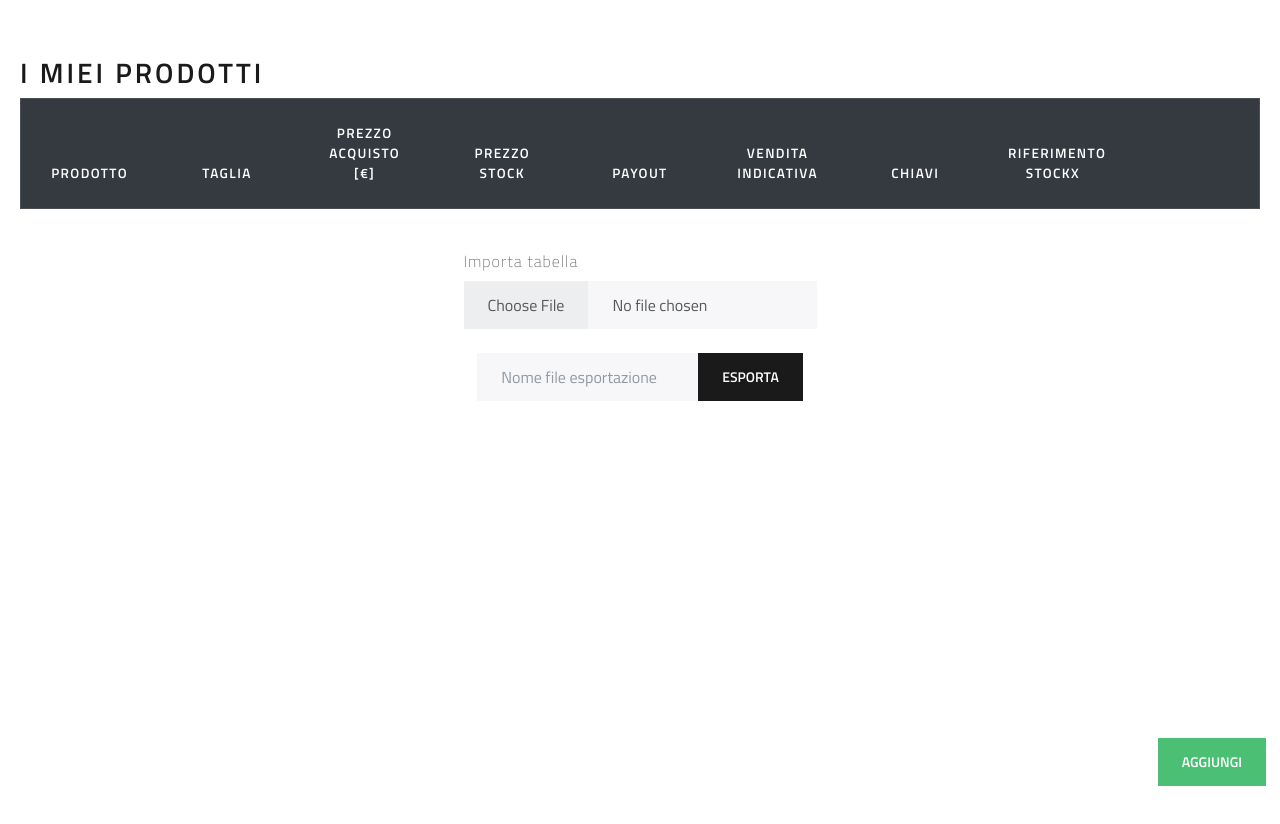
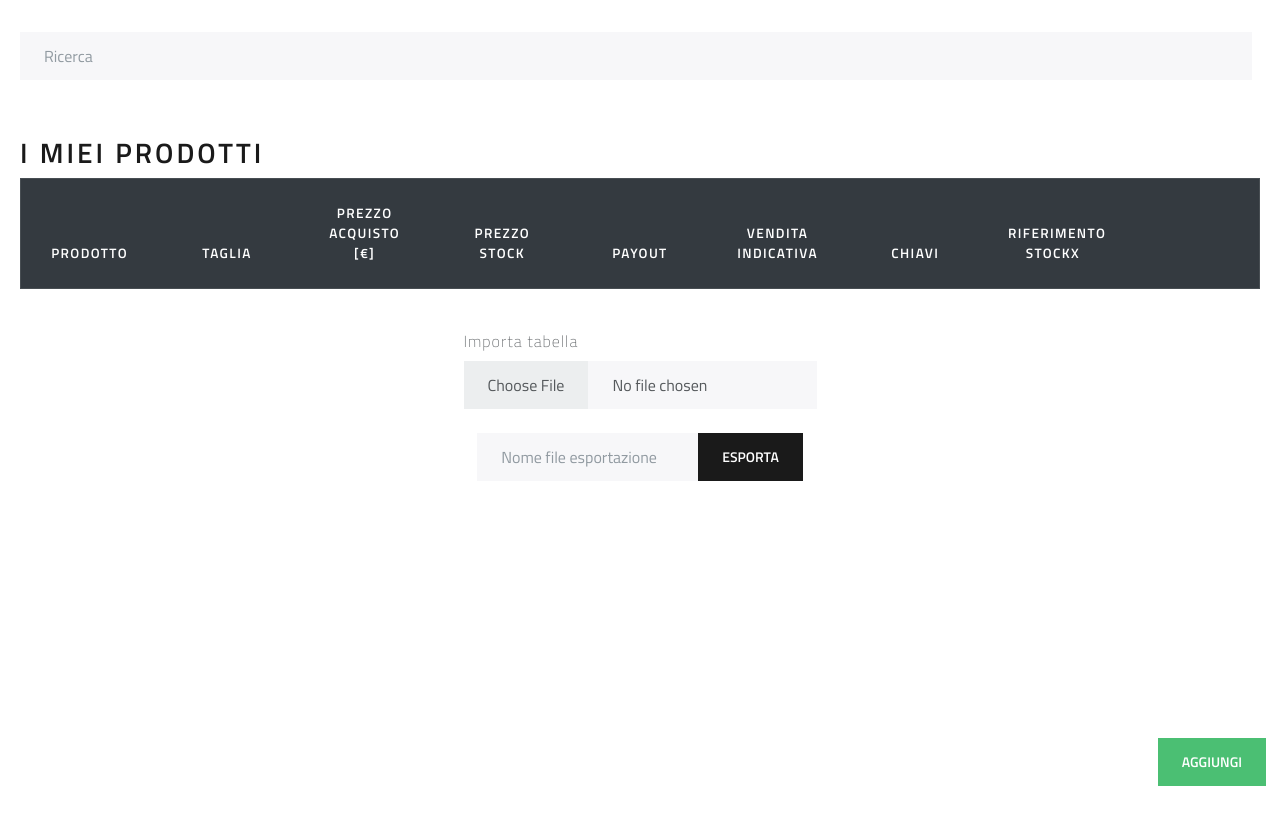
Before and after one commit to mauro-milella/stockx-utility, a website: page public/pages/index.html in a window 1280 px wide. Before the commit the page ends 800 px from the top, so only its background shows below. Drawn offline with nearby package versions, Linux system fonts and the light colour scheme.

Commit message:
Search bar and filtering function

```diff
--- a/public/pages/index.html
+++ b/public/pages/index.html
@@ -19,7 +19,12 @@
 <body>
 
     <!-- Main Wrapper -->
-    <div class="_container">
+    <div class="_container" style="padding-top: 2em;">
+        <!-- Search bar -->
+        <div class="d-flex">
+            <input class="form-control me-sm-2" type="text" placeholder="Ricerca" oninput="research(this)">
+        </div>
+
         <!-- Main Table -->
         <h2 style="margin-top: 2em;">I miei prodotti</h2>
         <table class="table" id="main-table" style="color: black; font-weight: bold;">
@@ -51,12 +56,10 @@
     <div class="add-item-form ">
         <div id="add-item-content-form" style="Overflow-y:scroll;">
             <h2 class="header">Nuovo item</h2>
-        <div>
             <form>
                 <button type="button" class="btn btn-danger" id="unshow-button" style="position: absolute; top: 1em; right: 1em;">x</button>
                 <label for="form-input--item" class="col-form-label">Prodotto</label>
                 <input type="text" class="form-control" id="form-input--item" placeholder="Prodotto">
-
 
                 <label for="form-input--size" class="col-form-label">Taglia</label>
                 <input type="text" class="form-control" id="form-input--size" placeholder="Taglia">
@@ -74,7 +77,6 @@
 
                 <button type="button" class="btn btn-success" id="add-button" style="position: relative; left: 50%; transform: translate(-50%, 0%);">Conferma</button>
             </form>
-        </div>
         </div>
     </div>
 
--- a/public/scripts/form.js
+++ b/public/scripts/form.js
@@ -185,6 +185,27 @@ function modify_item(caller){
     );
 }
 
+//attached to an input "oninput" function
+//table is filtered looking for a matching between input content and something in some row.
+//matching is done considering everything as a lower case function.
+function research(caller){
+    //string to search in each row
+    const pattern = caller.value.toLowerCase();
+
+    //search in each row
+    $("#table-body tr").each(function(){
+        //get the row
+        var $row = $(this);
+        //search in each children
+        $row.each(function(){
+            var $text = $(this).text().toLowerCase();
+            if($text.includes(pattern)) $row.show();
+            else                        $row.hide();
+            return;
+        })
+    });
+}
+
 //~~~~~~~~~~~~~~~~~~~~~~~~~~~~~~~~~~~~~~~~~~~~~~~~~~~~~~~~~~~~~~
 //                      ITEM STRUCTURE
 //~~~~~~~~~~~~~~~~~~~~~~~~~~~~~~~~~~~~~~~~~~~~~~~~~~~~~~~~~~~~~~
```
Lines whose indentation alone changed are shown as unchanged.
